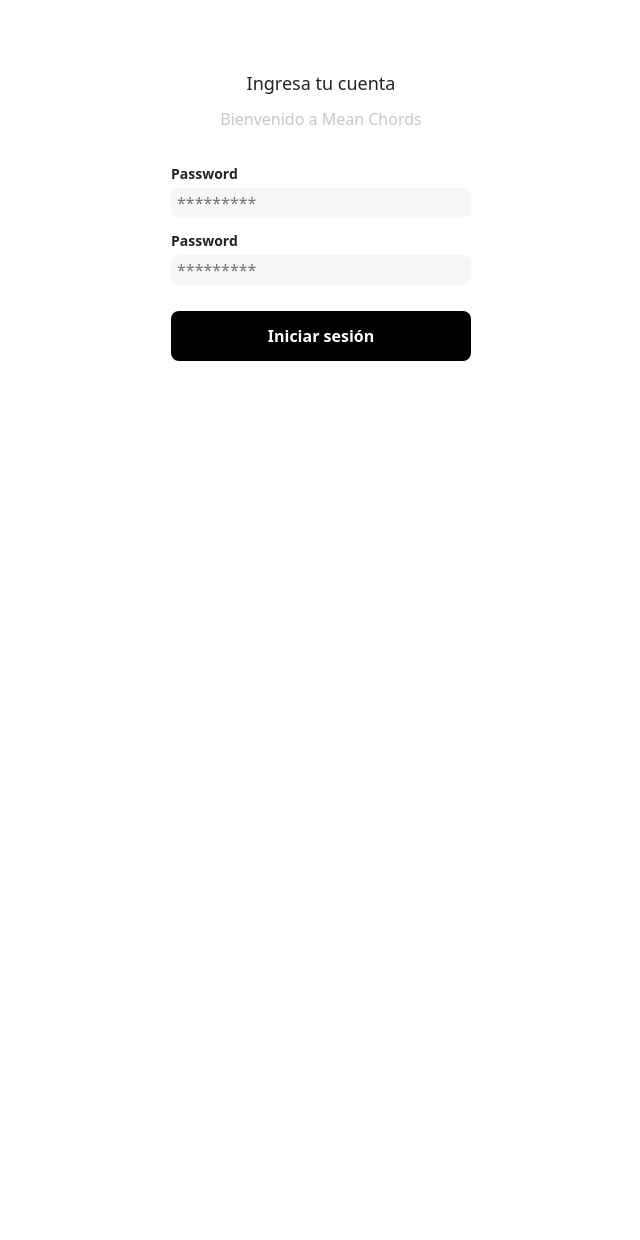
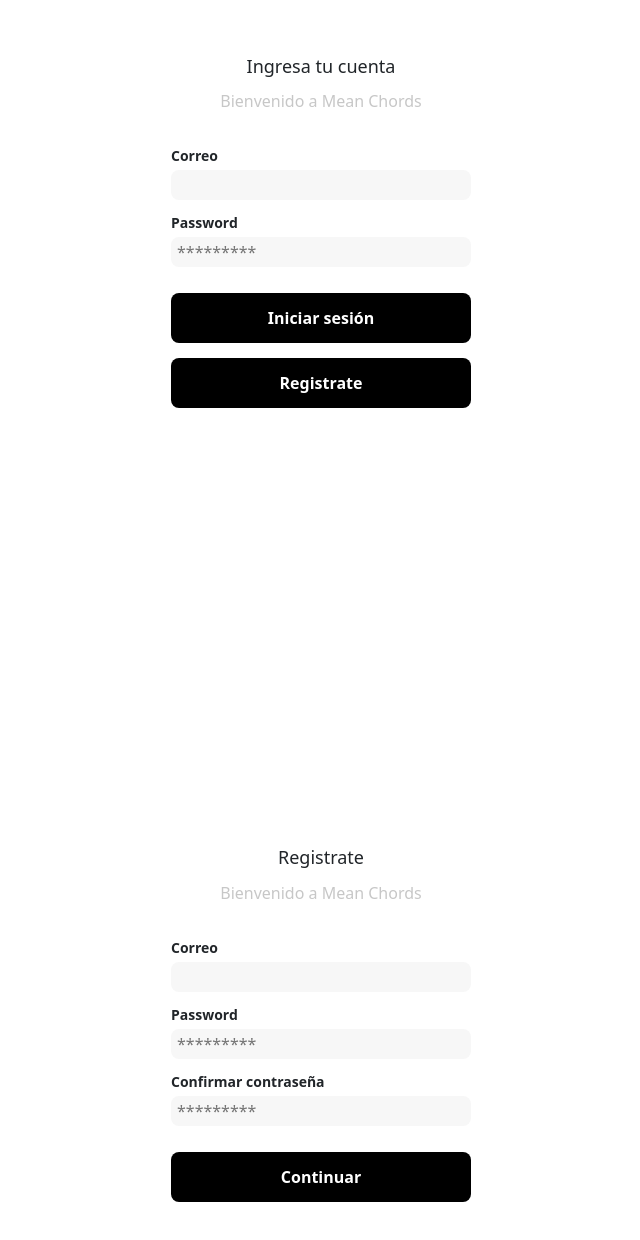
Before and after one commit to Shannonsen/meanchords, a React (Create React App) app: page / in a window 1280 px wide. Shown: the part 168-1408 px from the top of the page, without its empty margins (319-959 px from the left). Before the commit the page ends 800 px from the top, so only its background shows below. Built offline with nearby package versions, Linux system fonts and the light colour scheme.

Commit message:
feature: add view register

```diff
--- a/src/Components/App.jsx
+++ b/src/Components/App.jsx
@@ -1,12 +1,14 @@
 import React from 'react'
 import Layout from 'containers/Layout'
 import Login from 'containers/login/Login'
+import Register from 'containers/login/Register'
 import 'styles/global.css';
 
 const App = () => {
     return (
         <Layout>
             <Login />
+            <Register />
         </Layout>
     );
 }
--- a/src/containers/login/Login.jsx
+++ b/src/containers/login/Login.jsx
@@ -9,11 +9,12 @@ const Login = () => {
 				<h1 className="title">Ingresa tu cuenta</h1>
 				<p className="subtitle">Bienvenido a Mean Chords</p>
 				<form action="/" className="form">
+					<label className="label">Correo</label>
+					<input type="text" id="email" className="input" />
 					<label for="password" className="label">Password</label>
 					<input type="password" id="password" placeholder="*********" className="input input-password" />
-					<label for="new-password" className="label">Password</label>
-					<input type="password" id="new-password" placeholder="*********" className="input input-password" />
 					<input type="submit" value="Iniciar sesión" className="primary-button login-button" />
+					<input type="submit" value="Registrate" className="primary-button" />
 				</form>
 			</div>
 		</div>
--- /dev/null
+++ b/src/containers/login/Register.jsx
@@ -0,0 +1,25 @@
+import React from 'react';
+import 'styles/login.scss';
+
+const Register = () => {
+    return (
+        <div className="login">
+            <div className="form-container">
+                <img src="./logos/logo_yard_sale.svg" alt="logo" className="logo" />
+                <h1 className="title">Registrate</h1>
+                <p className="subtitle">Bienvenido a Mean Chords</p>
+                <form action="/" className="form">
+                    <label className="label">Correo</label>
+                    <input type="text" id="email" className="input" />
+                    <label for="password" className="label">Password</label>
+                    <input type="password" id="password" placeholder="*********" className="input input-password" />
+                    <label for="new-password" className="label">Confirmar contraseña</label>
+                    <input type="password" id="confirm-password" placeholder="*********" className="input input-password" />
+                    <input type="submit" value="Continuar" className="primary-button login-button" />
+                </form>
+            </div>
+        </div>
+    );
+}
+
+export default Register;
--- a/src/styles/login.scss
+++ b/src/styles/login.scss
@@ -61,8 +61,9 @@
 }
 .login-button {
 	margin-top: 14px;
-	margin-bottom: 30px;
+	margin-bottom: 15px;
 }
+
 @media (max-width: 640px) {
 	.logo {
 		display: block;
```
